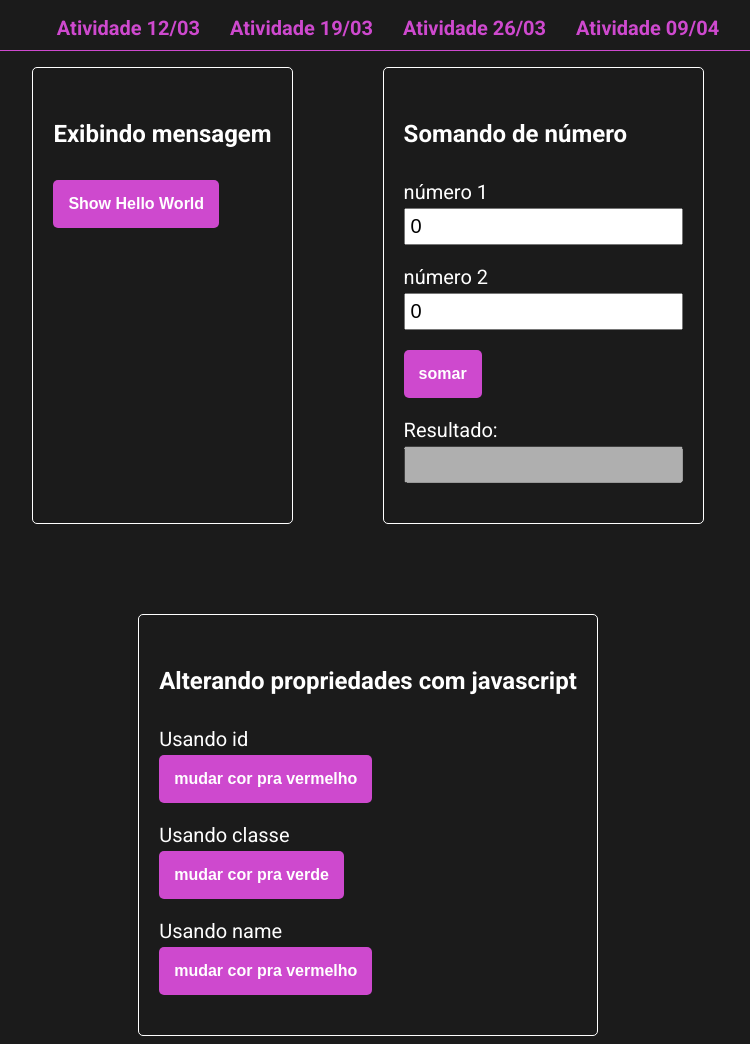
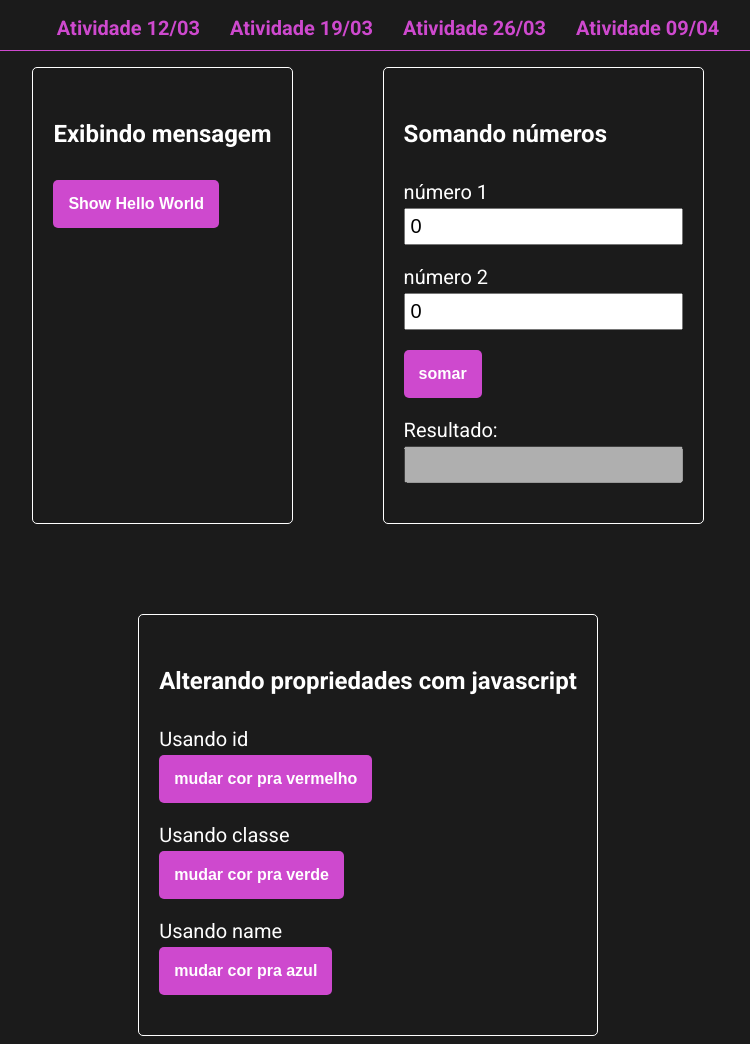
Before and after one commit to fnsigor/forum-3atv, a plain HTML site: page 0904.html in a window 1280 px wide. Shown: the whole page, without its empty margins (272-1022 px from the left). Drawn offline with Linux system fonts and the light colour scheme.

Commit message:
minor changes

```diff
--- a/0904.html
+++ b/0904.html
@@ -100,8 +100,6 @@
                 font-size: 20px;
             }
 
-
-            body section:nth-child(2) button {}
         </style>
     </head>
 
@@ -133,7 +131,7 @@
 
             <section>
 
-                <h4>Somando de número</h4>
+                <h4>Somando números</h4>
 
 
                 <div>
@@ -173,7 +171,7 @@
 
                 <div class="inputContainer">
                     <label for="">Usando name</label>
-                    <button class="bt" name="btSection3">mudar cor pra vermelho</button>
+                    <button class="bt" name="btSection3">mudar cor pra azul</button>
                 </div>
 
             </section>
```
